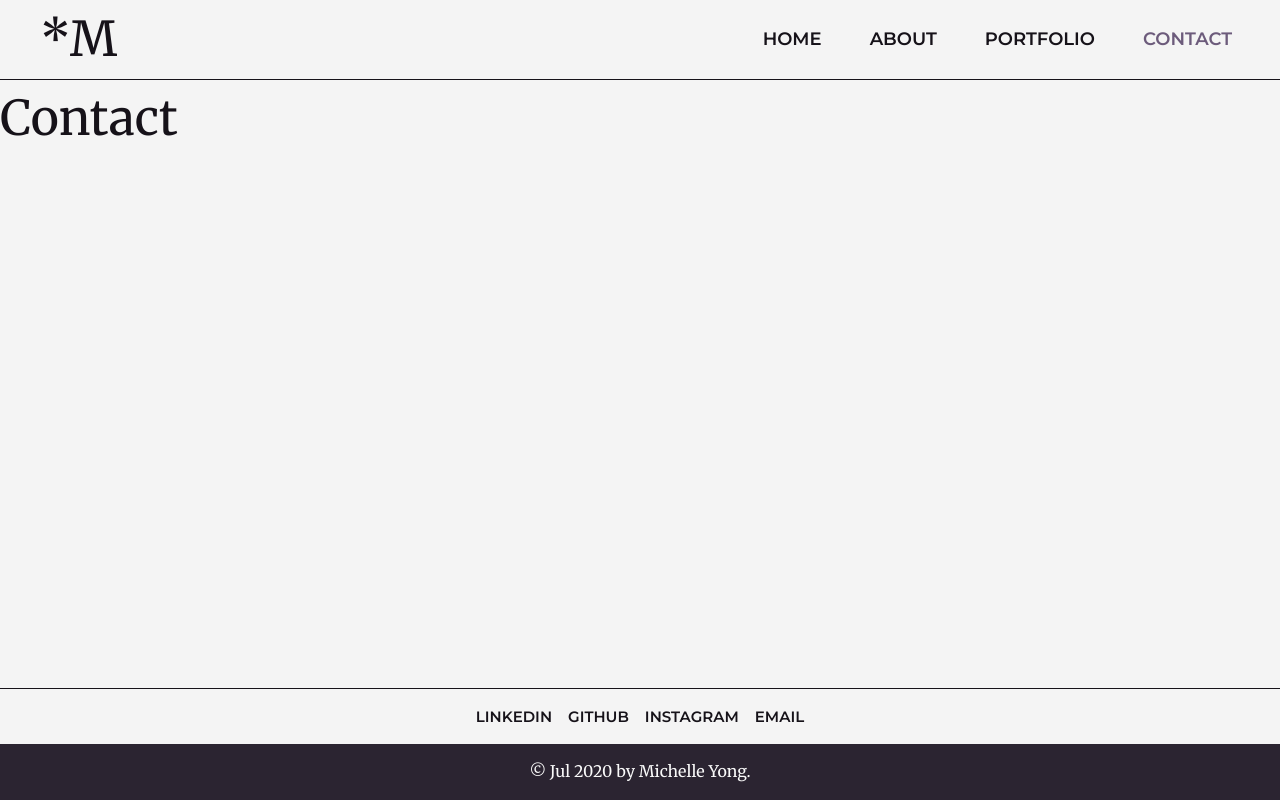
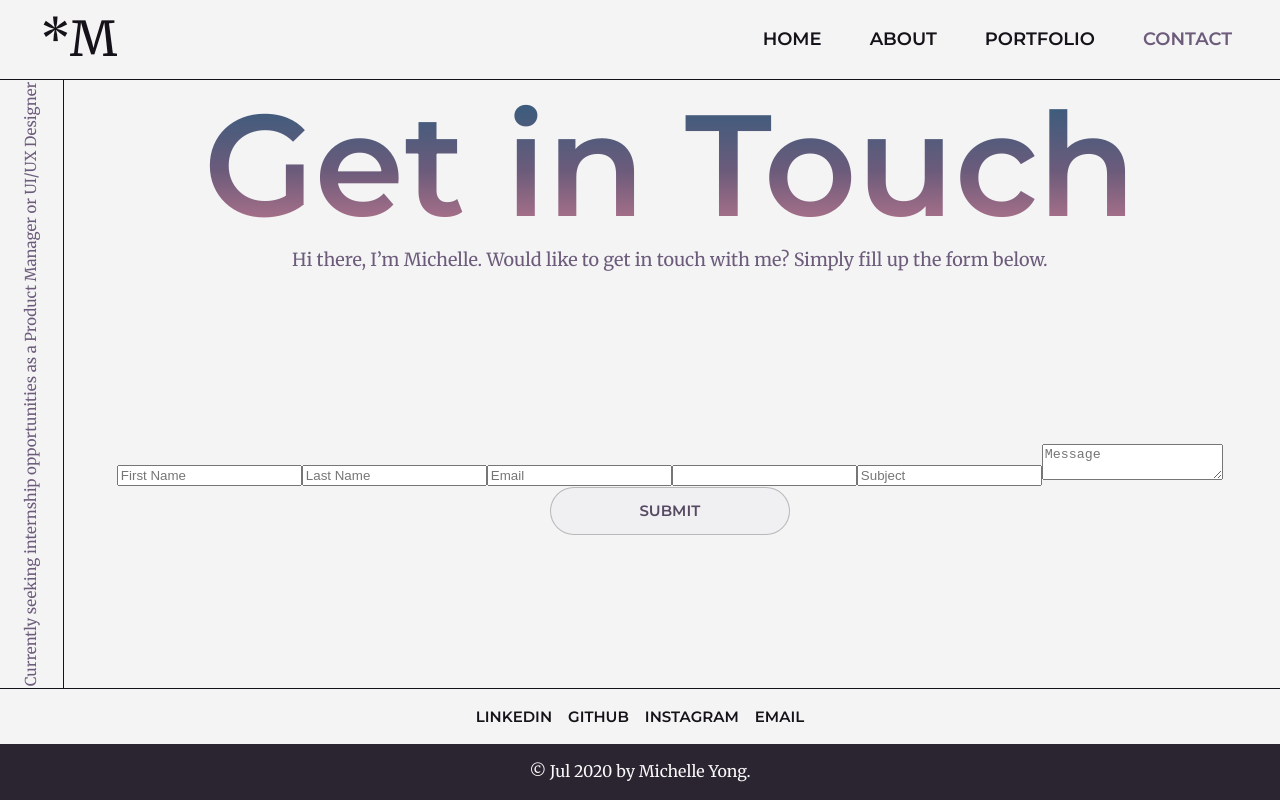
Before and after one commit to michelleykw/michelle, a React (Create React App) app: page /contact in a window 1280 px wide. Built offline with nearby package versions, Linux system fonts and the light colour scheme.

Commit message:
Added skeleton for Contact

```diff
--- a/package.json
+++ b/package.json
@@ -9,12 +9,14 @@
     "@testing-library/jest-dom": "^5.11.4",
     "@testing-library/react": "^11.1.0",
     "@testing-library/user-event": "^12.1.10",
+    "formik": "^2.2.9",
     "gh-pages": "^3.2.3",
     "react": "^17.0.2",
     "react-dom": "^17.0.2",
     "react-router-dom": "^5.2.0",
     "react-scripts": "4.0.3",
-    "web-vitals": "^1.0.1"
+    "web-vitals": "^1.0.1",
+    "yup": "^0.32.9"
   },
   "scripts": {
     "start": "react-scripts start",
--- /dev/null
+++ b/src/components/ColoredHeader.jsx
@@ -0,0 +1,24 @@
+import React from 'react';
+import { Typography } from '@material-ui/core';
+import { makeStyles } from '@material-ui/core/styles';
+
+const useStyles = makeStyles(theme => ({
+    gradientText: {
+        background: "-webkit-linear-gradient(#355C7D, #6C5B7B, #C67B90)",
+        WebkitBackgroundClip: "text",
+        WebkitTextFillColor: "transparent",
+        paddingBottom: theme.spacing(1.5)
+    }
+}));
+
+function ColoredHeader({ copy, variant="h1", className }) {
+    const classes = useStyles();
+
+    return (
+        <Typography variant={variant} className={`${classes.gradientText} ${className}`}>
+            {copy}
+        </Typography>
+    );
+}
+
+export default ColoredHeader;
--- a/src/components/MyButton.jsx
+++ b/src/components/MyButton.jsx
@@ -21,7 +21,7 @@ const useStyles = makeStyles(theme => ({
     }
 }));
 
-function MyButton({ content, onClick, icon, size = "large", variant, disabled = false }) {
+function MyButton({ content, onClick, icon, size = "large", variant, disabled = false, type = "button" }) {
     const classes = useStyles();
 
     return (
@@ -30,6 +30,7 @@ function MyButton({ content, onClick, icon, size = "large", variant, disabled =
             variant={variant || "outlined"}
             startIcon={icon}
             onClick={onClick}
+            type={type}
             className={`${classes.button} ${classes[size]}`}
         >
             {content}
--- /dev/null
+++ b/src/components/SideBar.jsx
@@ -0,0 +1,34 @@
+import React from 'react';
+import { Grid, Typography } from '@material-ui/core';
+import { makeStyles } from '@material-ui/core/styles';
+
+const useStyles = makeStyles(theme => ({
+    leftBar: {
+        minHeight: "76vh",
+        maxWidth: "5%",
+        borderRightStyle: 'solid',
+        borderRightWidth: 1,
+        borderRightColor: theme.palette.text.primary,
+    },
+    leftBarValue: {
+        transform: "rotate(270deg)",
+        whiteSpace: "nowrap"
+    },
+    primaryColor: {
+        color: theme.palette.primary.main
+    }
+}));
+
+function SideBar({ side="left", copy }) {
+    const classes = useStyles();
+
+    return (
+        <Grid container item xs={1} className={`${side === 'left' && classes.leftBar}`} justify="center" alignItems="center">
+            <Typography variant="body2" className={`${classes.primaryColor} ${side === 'left' && classes.leftBarValue}`}>
+                {copy}
+            </Typography>
+        </Grid>
+    );
+}
+
+export default SideBar;
--- a/src/pages/Contact.jsx
+++ b/src/pages/Contact.jsx
@@ -1,20 +1,116 @@
-import React from 'react';
+import React, { useState } from 'react';
 import { makeStyles } from '@material-ui/core/styles';
-import { Typography } from '@material-ui/core';
+import { Grid, Typography } from '@material-ui/core';
+import { Field, Form, Formik } from 'formik';
+import * as yup from 'yup';
+import ColoredHeader from '../components/ColoredHeader';
+import MyButton from '../components/MyButton';
+import SideBar from '../components/SideBar';
 
 const useStyles = makeStyles(theme => ({
+    content: {
+        marginLeft: "1.5%",
+        marginRight: "1.83%"
+    },
     fullScreenHeight: {
         height: "76vh"
     },
+    textAlignCenter: {
+        textAlign: "center"
+    },
+    primaryColor: {
+        color: theme.palette.primary.main
+    },
+    my2: {
+        marginBottom: theme.spacing(2),
+        marginTop: theme.spacing(2)
+    }
 }));
 
 function Contact() {
     const classes = useStyles();
+    const [isSubmitted, setIsSubmitted] = useState(false);
+
+    const initialValues = {
+        first_name: null,
+        last_name: null,
+        email: null,
+        phone: null,
+        subject: null,
+        message: null
+    };
+
+    const onSubmit = (values, actions) => {
+        console.log('onSubmit', values, actions);
+        setIsSubmitted(true);
+    };
+
+    const contactYupSchema = yup.object().shape({
+        firstName: yup.string()
+            .min(1, 'Too Short!')
+            .max(50, 'Too Long!')
+            .required('First name is required'),
+        lastName: yup.string()
+            .min(2, 'Too Short!')
+            .max(50, 'Too Long!')
+            .notRequired()
+            .nullable(),
+        email: yup.string().email('Invalid email').required('Email is required'),
+        phone: yup.number().notRequired().nullable(),
+        subject: yup.string()
+            .min(1, 'Too Short!')
+            .max(50, 'Too Long!')
+            .required('Subject is required'),
+        message: yup.string()
+            .min(1, 'Too Short!')
+            .max(500, 'Too Long!')
+            .required('Message is required'),
+    });
+
+    const renderHeader = (header, subHeader ) => {
+        return (
+            <Grid item xs={12} className={classes.my2}>
+                <ColoredHeader copy={header} className={classes.textAlignCenter} />
+                <Typography variant="subtitle2" className={`${classes.textAlignCenter} ${classes.primaryColor}`}>
+                    {subHeader}
+                </Typography>
+            </Grid>
+        );
+    };
+
+    const renderForm = formikBag => {
+        return (
+            <Form>
+                <Field name="firstName" type="text" placeholder="First Name" />
+                {formikBag.errors.firstName && <div id="firstNameError">{formikBag.errors.firstName}</div>}
+                <Field name="lastName" type="text" placeholder="Last Name" />
+                <Field name="email" type="email" placeholder="Email" />
+                <Field name="phone" />
+                <Field name="subject" type="text" placeholder="Subject" />
+                <Field name="message" type="text" placeholder="Message" component="textarea" />
+                <MyButton content="Submit" type="submit" />
+            </Form>
+        );
+    };
 
     return (
-        <div className={classes.fullScreenHeight}>
-            <Typography variant="h3">Contact</Typography>
-        </div>
+        <Grid container className={classes.fullScreenHeight}>
+            <SideBar copy="Currently seeking internship opportunities as a Product Manager or UI/UX Designer" />
+            {isSubmitted ? (
+                <Grid container xs={11} justify="center" alignItems="center" className={`${classes.content} ${classes.textAlignCenter}`}>
+                    {renderHeader("Thank you!", "I would do my best to get back to you in the next 24 hours. Have a great day!")}
+                </Grid>
+            ) : (
+                <Grid container xs={11} className={`${classes.content} ${classes.textAlignCenter}`}>
+                    {renderHeader("Get in Touch", "Hi there, I’m Michelle. Would like to get in touch with me? Simply fill up the form below.")}
+                    <Grid item xs={12}>
+                        <Formik initialValues={initialValues} onSubmit={onSubmit} validationSchema={contactYupSchema}>
+                            {formikBag => renderForm(formikBag)}
+                        </Formik>
+                    </Grid>
+                </Grid>
+            )}
+        </Grid>
     );
 }
 
--- a/src/pages/NotFound.jsx
+++ b/src/pages/NotFound.jsx
@@ -2,41 +2,14 @@ import React from 'react';
 import { useHistory } from "react-router-dom";
 import { makeStyles } from '@material-ui/core/styles';
 import { Grid, Typography } from '@material-ui/core';
+import ColoredHeader from '../components/ColoredHeader';
 import MyButton from '../components/MyButton';
+import SideBar from '../components/SideBar';
 import { pages } from '../resources/constants';
 
 const useStyles = makeStyles(theme => ({
-    container: {
-        minHeight: "76vh",
-        [theme.breakpoints.up('md')]: {
-            padding: theme.spacing(4)
-        },
-        [theme.breakpoints.down('sm')]: {
-            padding: theme.spacing(3)
-        },
-        [theme.breakpoints.down('xs')]: {
-            padding: theme.spacing(2)
-        }
-    },
-    gradientText: {
-        background: "-webkit-linear-gradient(#355C7D, #6C5B7B, #C67B90)",
-        WebkitBackgroundClip: "text",
-        WebkitTextFillColor: "transparent",
-        paddingBottom: theme.spacing(2)
-    },
     textAlignCenter: {
         textAlign: "center"
-    },
-    leftBar: {
-        minHeight: "76vh",
-        maxWidth: "5%",
-        borderRightStyle: 'solid',
-        borderRightWidth: 1,
-        borderRightColor: theme.palette.text.primary,
-    },
-    leftBarValue: {
-        transform: "rotate(270deg)",
-        whiteSpace: "nowrap"
     },
     content: {
         marginLeft: "1.5%",
@@ -61,20 +34,16 @@ function NotFound() {
     }
 
     return (
-        <Grid container direction="row" alignItems="center">
-            <Grid container item xs={1} className={classes.leftBar} justify="center" alignItems="center">
-                <Typography variant="body2" className={classes.leftBarValue}>Download my full resume here</Typography>
-            </Grid>
+        <Grid container alignItems="center">
+            <SideBar copy="Download Michelle's full resume" />
             <Grid container xs={11} className={classes.content} justify="center" alignItems="center">
-                <Typography variant="h1" className={`${classes.gradientText} ${classes.textAlignCenter}`}>
-                    Oh no, the page can’t be found :(
-                </Typography>
+                <ColoredHeader copy="Oh no, the page can’t be found :(" className={classes.textAlignCenter} />
                 <Grid item xs={12} justifyItems="center">
                     <Typography variant="subtitle2" className={`${classes.textAlignCenter} ${classes.mb4mt12}`}>
                         Are you looking for any of the following pages?
                     </Typography>
                 </Grid>
-                <Grid item container sm={9} md={7} justify="space-between">{renderPagesButton()}</Grid>
+                <Grid item container xs={12} sm={10} md={9} lg={7} justify="space-between">{renderPagesButton()}</Grid>
             </Grid>
         </Grid>
     );
```
Also changed, not shown: src/pages/About.jsx (+5 -12 lines), 1 other file (tests, documents, lock files or other folders).
